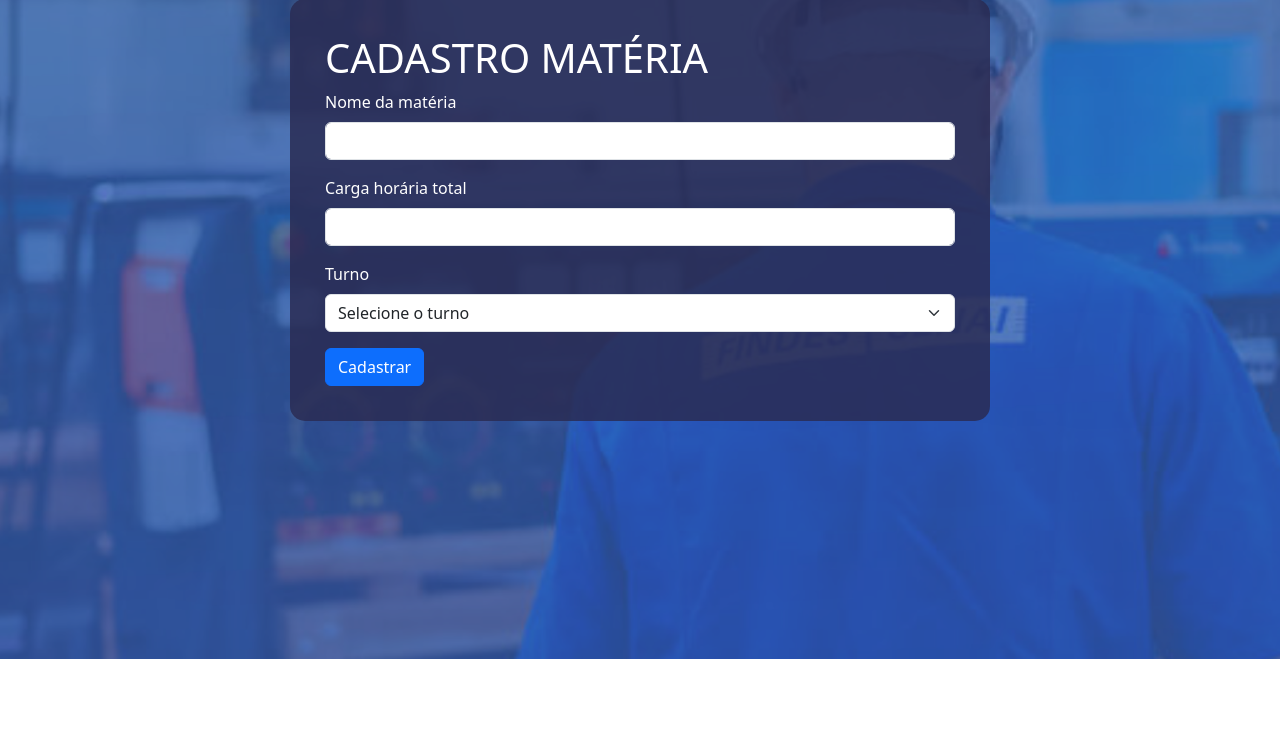
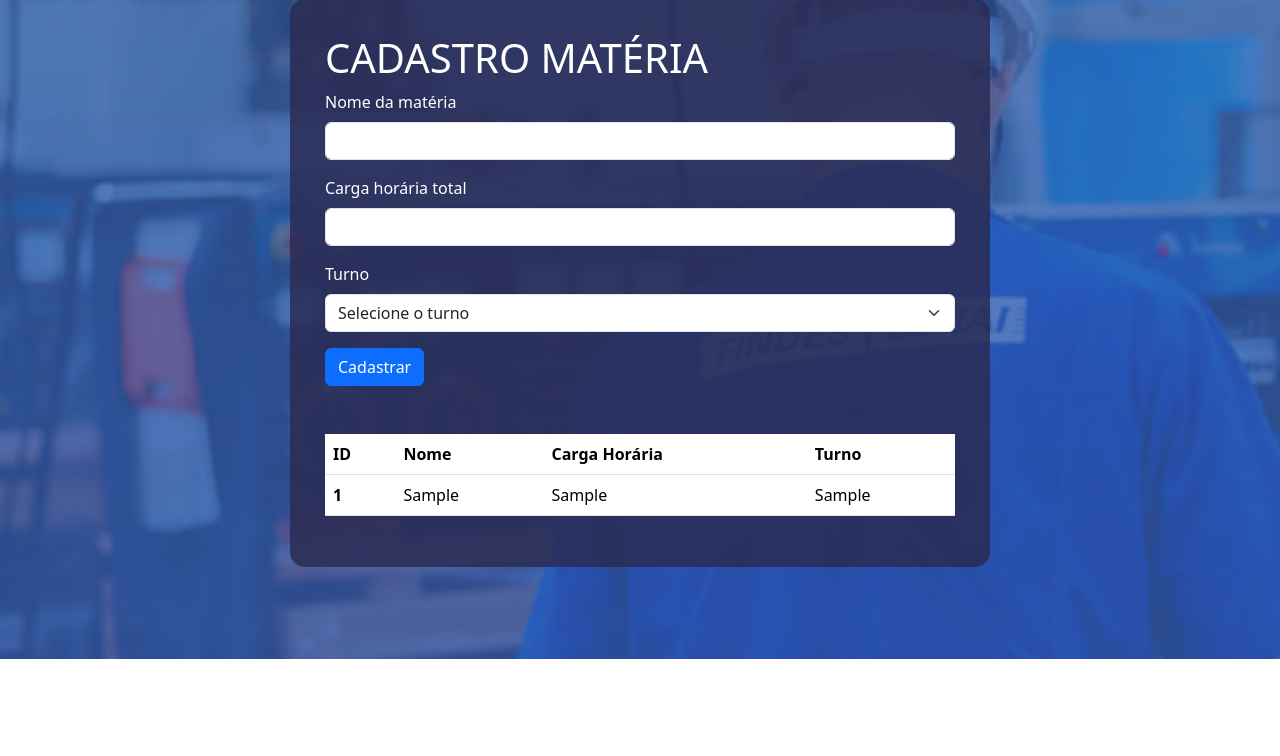
Before and after one commit to phzagonelo/CALENDARIO, a PHP site: page /form_materia.php in a window 1280 px wide. Shown: the part 141-897 px from the top of the page. Run offline with PHP 8.4, Linux system fonts and the light colour scheme; tables that the repository leaves empty or names only in its code hold one stand-in row (values such as "Sample post").

Commit message:
atualiza form_materia

```diff
--- a/forms/form_materia.php
+++ b/forms/form_materia.php
@@ -9,6 +9,9 @@
 <body>
     <?php
         include "../navbar.php";
+        include "../conexao.php";
+        $sql = "SELECT id, materia, carga_horaria, turno FROM materias ORDER BY materia";
+        $materias_cadastradas = mysqli_query($conexao, $sql);
     ?>
 <div class="centralizada">
     <h1 style="color:white">CADASTRO MATÉRIA</h1>
@@ -32,6 +35,30 @@
     </div>
     <button type="submit" class="btn btn-primary">Cadastrar</button>
     </form>
+    <br></br>
+
+<!-- lista das materias ja adicionadas -->
+<table class="table">
+    <thead>
+        <tr>
+        <th scope="col">ID</th>
+        <th scope="col">Nome</th>
+        <th scope="col">Carga Horária</th>
+        <th scope="col">Turno</th>
+        </tr>
+    </thead>
+    <tbody>
+        <?php while($materia = mysqli_fetch_assoc($materias_cadastradas)):?>
+            <tr>
+            <th scope="row"><?= $materia['id']?></th>
+            <td><?= $materia['materia']?></td>
+            <td><?= $materia['carga_horaria']?></td>
+            <td><?= $materia['turno']?></td>
+            </tr>
+        </ul>
+        <?php endwhile; ?>
+    </tbody>
+</table>
 </div>
 </body>
 </html>
```
